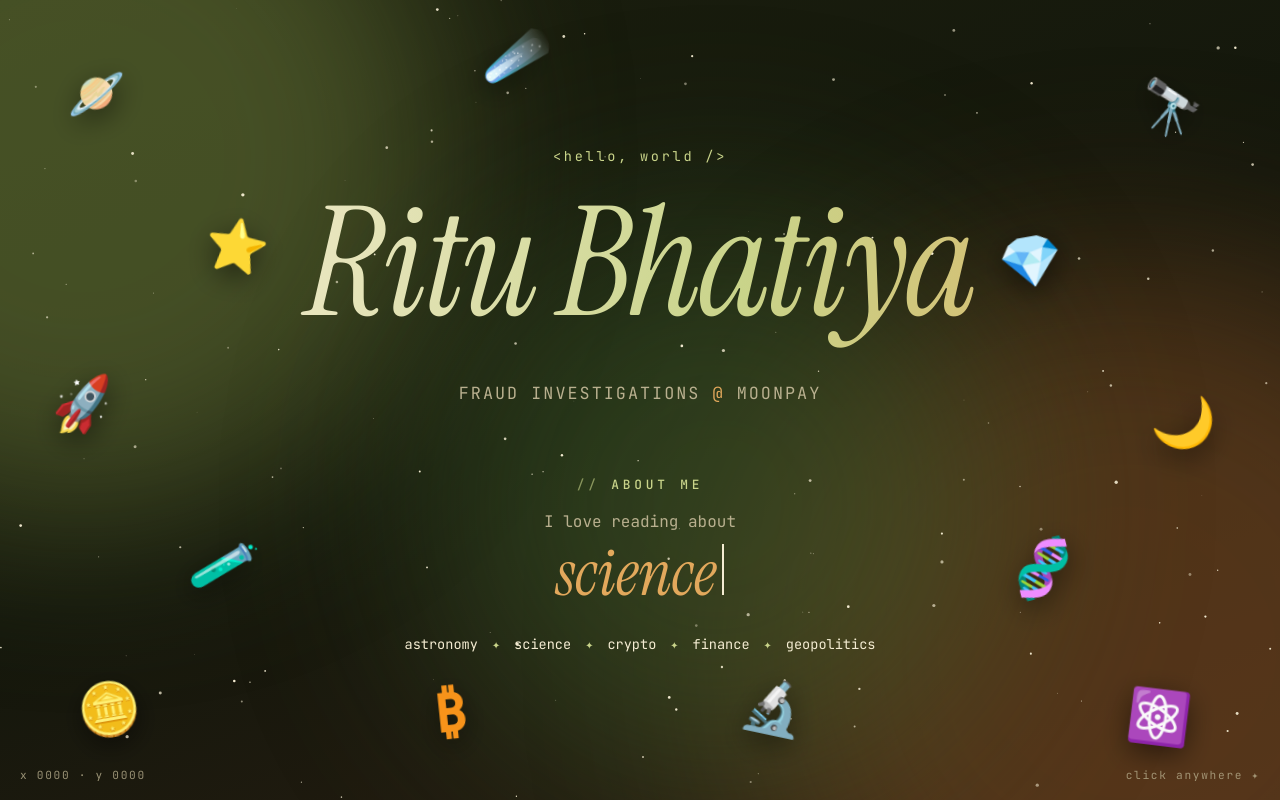
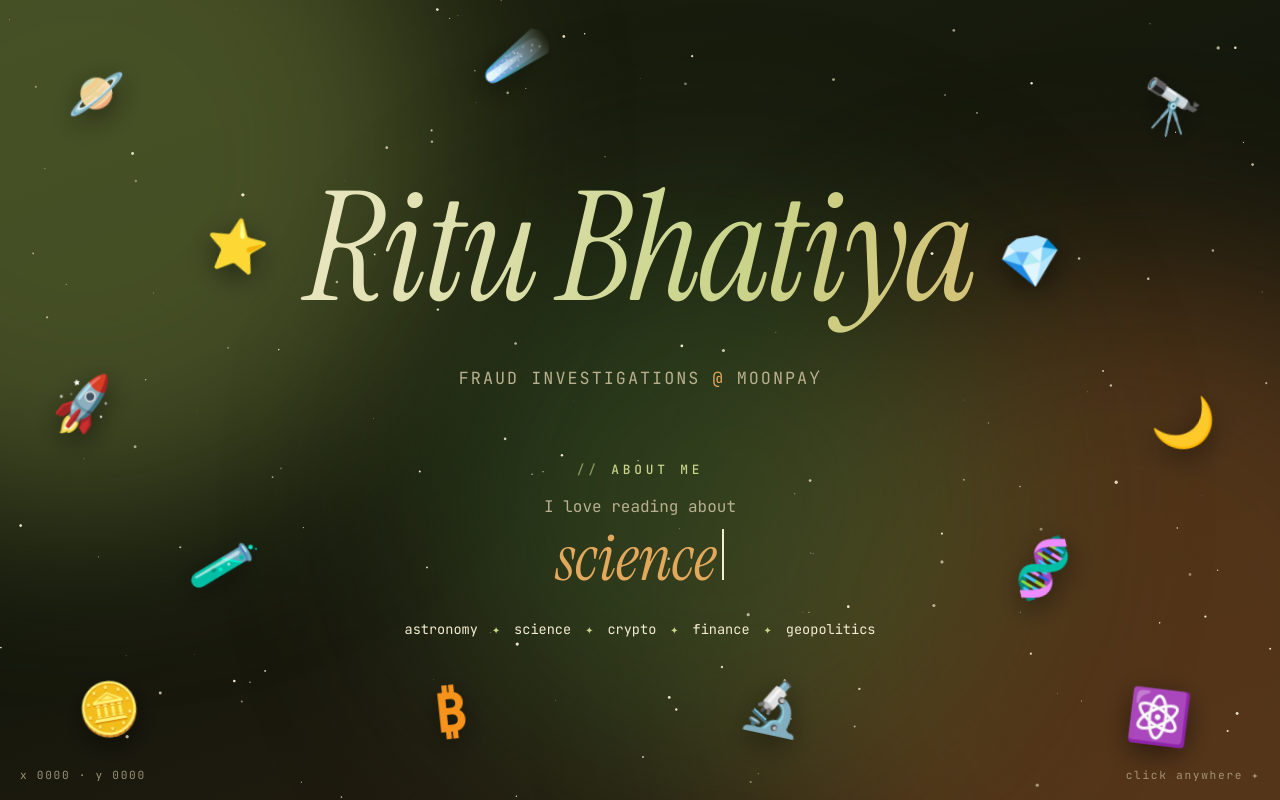
Before and after one commit to the-nerdy-nova/my-first-project, a plain HTML site: page index.html in a window 1280 px wide. Drawn offline with Linux system fonts and the light colour scheme.

Commit message:
remove  <hello world/>

```diff
--- a/index.html
+++ b/index.html
@@ -109,7 +109,6 @@
       animation: rise 0.9s ease-out both;
     }
 
-    .eyebrow { animation-delay: 0.1s; }
     h1       { animation-delay: 0.25s; }
     .role    { animation-delay: 0.45s; }
     .about   { animation-delay: 0.65s; }
@@ -119,15 +118,8 @@
       to   { opacity: 1; transform: translateY(0); }
     }
 
-    .eyebrow {
+    h1 {
       margin: 0;
-      font-size: 0.85rem;
-      letter-spacing: 0.2em;
-      color: var(--sage);
-    }
-
-    h1 {
-      margin: 12px 0 0;
       padding: 0 0.1em 0.2em;
       font-family: var(--serif);
       font-style: italic;
@@ -271,7 +263,6 @@
   </div>
 
   <main>
-    <p class="eyebrow">&lt;hello, world /&gt;</p>
     <h1>Ritu Bhatiya</h1>
     <p class="role">Fraud Investigations <span>@</span> MoonPay</p>
 
```
